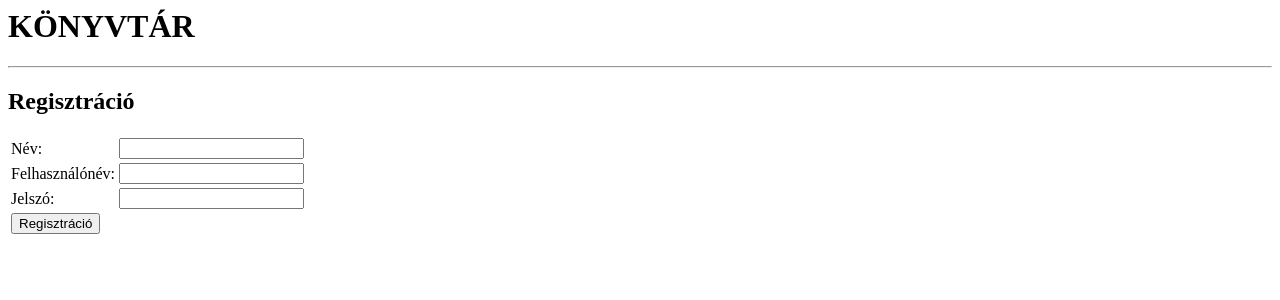
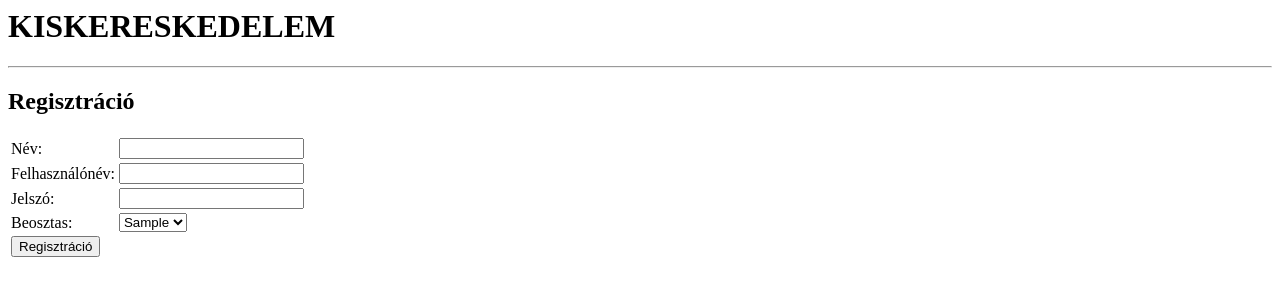
Before and after one commit to NoHaWeb/webprog2, a PHP site: page /regisztracio_form.php in a window 1280 px wide. Shown: the top 300 px of the page. Run offline with PHP 8.4, Linux system fonts and the light colour scheme; tables that the repository leaves empty or names only in its code hold one stand-in row (values such as "Sample post").

Commit message:
reg form beosztás opcióval

```diff
--- a/regisztracio_form.php
+++ b/regisztracio_form.php
@@ -1,4 +1,13 @@
-<h1>KÖNYVTÁR</h1>
+<?php
+
+$pdo = new PDO('mysql:host=localhost;dbname=web2', 'root', '');
+$pdo->setAttribute(PDO::ATTR_ERRMODE, PDO::ERRMODE_EXCEPTION);
+
+$query = "SELECT * FROM beosztasok";
+$beok = $pdo->query($query)->fetchAll(PDO::FETCH_OBJ);
+
+?>
+<h1>KISKERESKEDELEM</h1>
 <hr>
 <h2>Regisztráció</h2>
 
@@ -17,6 +26,16 @@
             <td><input type="password" id="jelszo" name="jelszo" required></td>
         </tr>
         <tr>
+            <td><label for="jelszo">Beosztas:</label></td>
+            <td>
+                <select id="beosztas" name="beosztas">
+                    <?php foreach($beok as $beo): ?>
+                        <option value="<?php echo $beo->beo_id ?>"><?php echo $beo->beo_nev ?></option>
+                    <?php endforeach; ?>
+                </select>
+            </td>
+        </tr>
+        <tr>
             <td><input type="submit" value="Regisztráció"></td>
         </tr>
 
```
